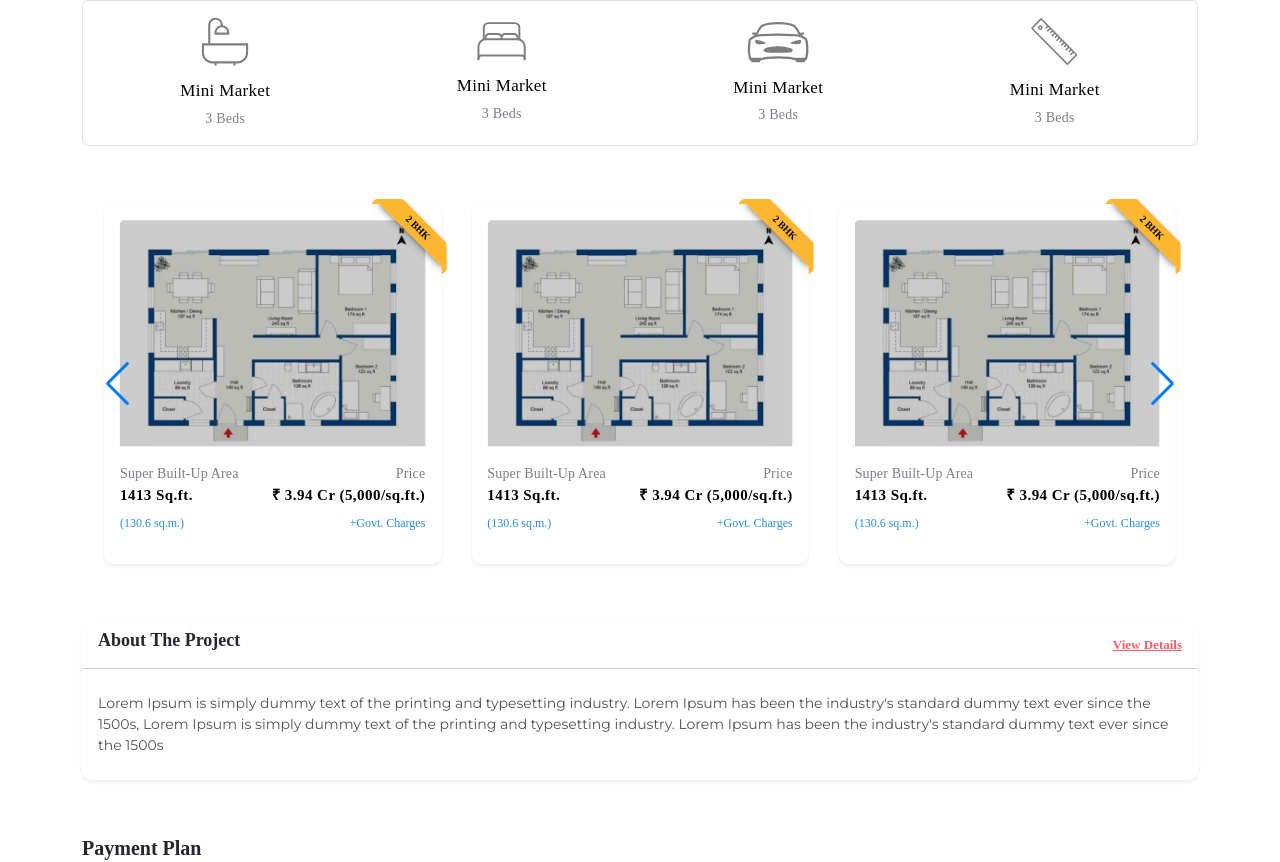
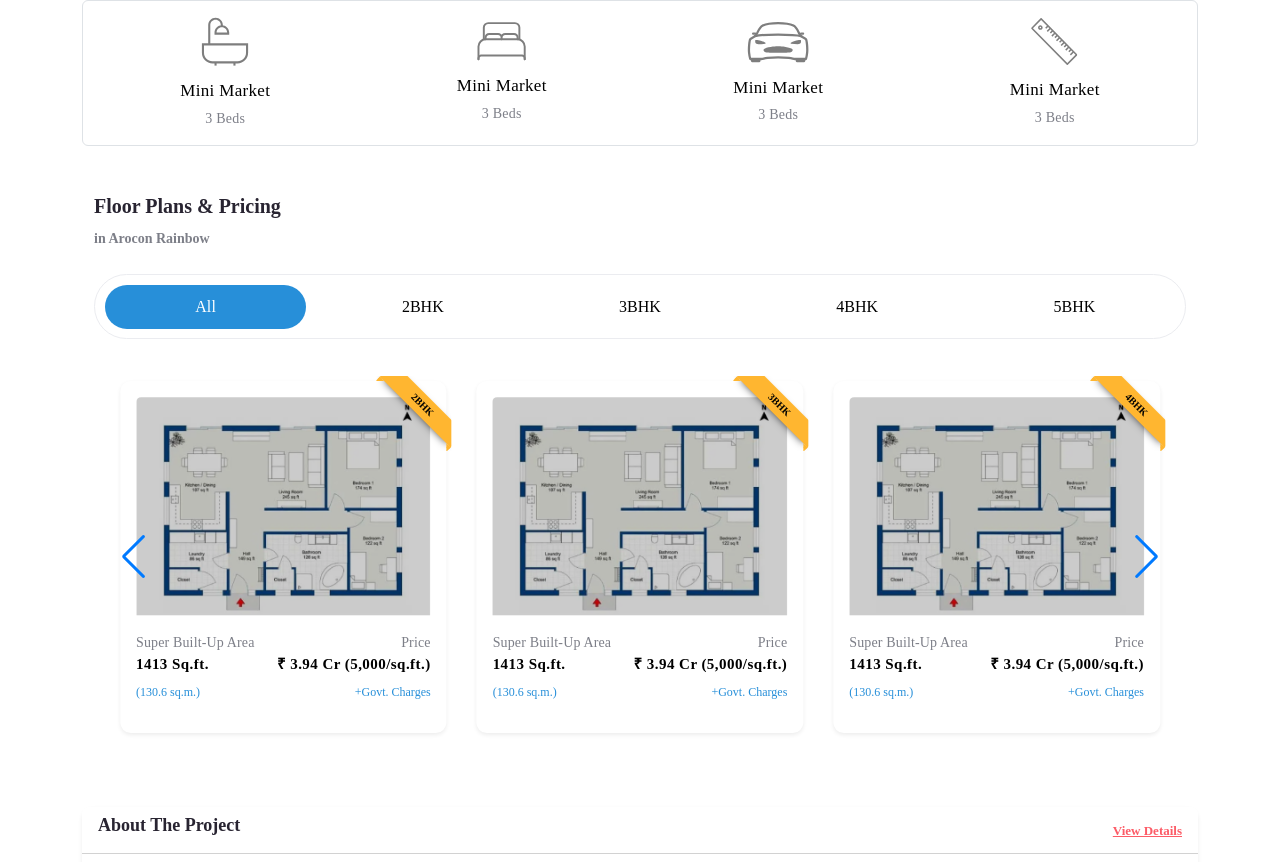
Before and after one commit to Vivekackrolix/Nesto-Frontend, a React (Create React App) app: page /home-dashboard/property-details-info in a window 1280 px wide. Shown: the part 1908-2770 px from the top of the page. Built offline with nearby package versions, Linux system fonts and the light colour scheme.

Commit message:
swiper slider styling

```diff
--- a/src/dashboard/swiper/SwiperSlider.css
+++ b/src/dashboard/swiper/SwiperSlider.css
@@ -73,3 +73,20 @@
   font-size: 12px;
   color: #278fd9;
 }
+
+/* swiper title */
+.swiper-title {
+  color: #282431;
+  font-size: 18px;
+}
+
+.swiper-title {
+  font-size: 20px !important;
+  font-weight: bold !important;
+}
+
+.swiper-subtitle {
+  font-weight: 600;
+  font-size: 14px;
+  color: #7d7f88;
+}
--- a/src/dashboard/swiper/SwiperSlider.js
+++ b/src/dashboard/swiper/SwiperSlider.js
@@ -10,8 +10,12 @@ import 'swiper/css/navigation';
 
 // swiper styles
 import './SwiperSlider.css';
+import DashboardTabs from '../dashboard-tabs/DashboardTabs';
 
 const items = [
+  {
+    id: 0,
+  },
   {
     id: 1,
   },
@@ -24,14 +28,18 @@ const items = [
   {
     id: 4,
   },
-  {
-    id: 5,
-  },
 ];
+
+const tabKey = ['All', '2BHK ', ' 3BHK', '4BHK', '5BHK'];
 
 const Slider = () => {
   return (
-    <Container>
+    <Container className="mt-5">
+      <div className="mb-4 mt-5">
+        <h5 className="swiper-title">Floor Plans & Pricing</h5>
+        <span className="swiper-subtitle">in Arocon Rainbow</span>
+      </div>
+      <DashboardTabs tabsKey={tabKey} activeState={tabKey[0]}>
         <Swiper
           modules={[Navigation, Autoplay]}
           spaceBetween={30}
@@ -39,13 +47,13 @@ const Slider = () => {
           navigation
           autoplay={{ delay: 3000 }}
           // autoplay={{ delay: 3000, disableOnInteraction: false }}
-        className="my-5"
+          className="mt-0 mb-5"
         >
           {items.map(item => (
             <SwiperSlide key={item.id}>
               <Card className="h-100 border-0 shadow-sm swiper__card p-3">
                 <div class="ribbon">
-                <span>2 BHK</span>
+                  <span>{tabKey[item.id]} </span>
                 </div>
 
                 <Card.Img variant="top" src="/assets/swiper-img.png" />
@@ -67,6 +75,7 @@ const Slider = () => {
             </SwiperSlide>
           ))}
         </Swiper>
+      </DashboardTabs>
     </Container>
   );
 };
```
Lines whose indentation alone changed are shown as unchanged.
